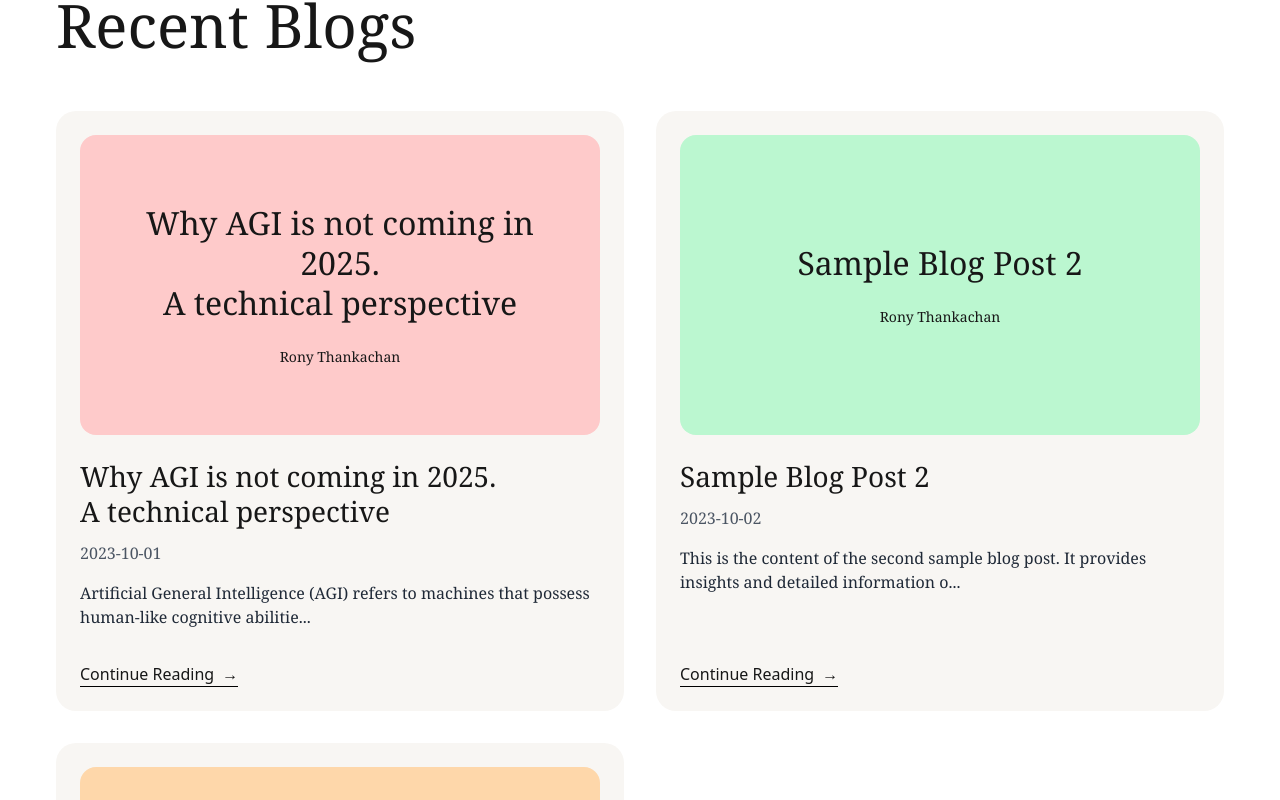
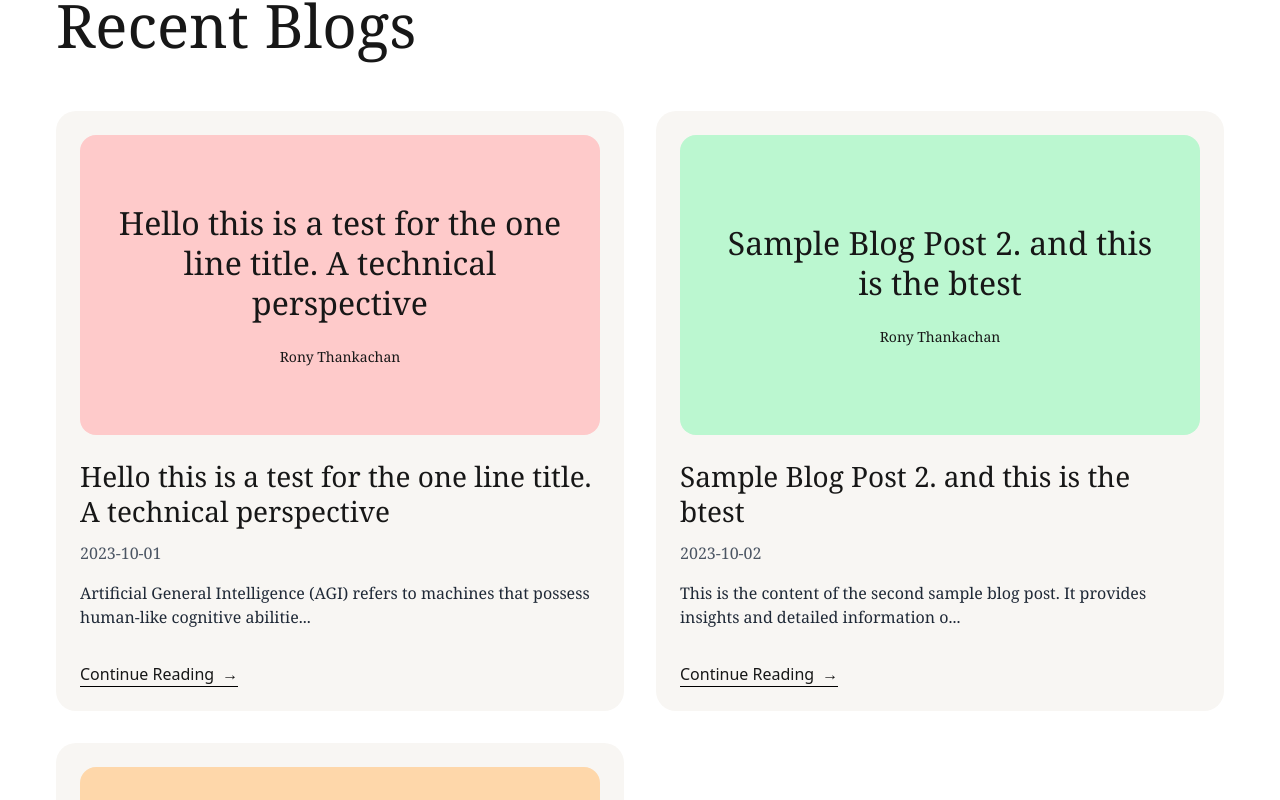
Before and after one commit to ronythankachan/ronythankachan.com, a Next.js app: page /blogs in a window 1280 px wide. Shown: the part 700-1500 px from the top of the page. Built offline with nearby package versions, Linux system fonts and the light colour scheme.

Commit message:
Blog card fix

```diff
--- a/app/components/BlogCard.tsx
+++ b/app/components/BlogCard.tsx
@@ -18,7 +18,7 @@ const BlogCard: React.FC<{ post: BlogPost }> = ({ post }) => {
     <Link href={`/blogs/${post.slug}`} key={post.slug}>
       <CardContainer className="h-[500px] md:h-[600px] flex flex-col justify-between">
         <div
-          className={`relative w-full h-[300px] mb-6 rounded-2xl overflow-hidden font-serif ${
+          className={`relative w-full h-[300px] mb-6 rounded-2xl overflow-hidden font-serif min-h-[250px] ${
             post.imageUrl ? "" : post.bgColor
           }`}
         >
--- a/public/blogs/blog1.md
+++ b/public/blogs/blog1.md
@@ -1,5 +1,5 @@
 ---
-title: "Why AGI is not coming in 2025. <br/>A technical perspective"
+title: "Hello this is a test for the one line title. A technical perspective"
 date: "2023-10-01"
 author: "Rony Thankachan"
 category: ["AI", "Technology"]
--- a/public/blogs/blog2.md
+++ b/public/blogs/blog2.md
@@ -1,5 +1,5 @@
 ---
-title: "Sample Blog Post 2"
+title: "Sample Blog Post 2. and this is the btest"
 date: "2023-10-02"
 author: "Rony Thankachan"
 category: ["AI", "Technology"]
```
